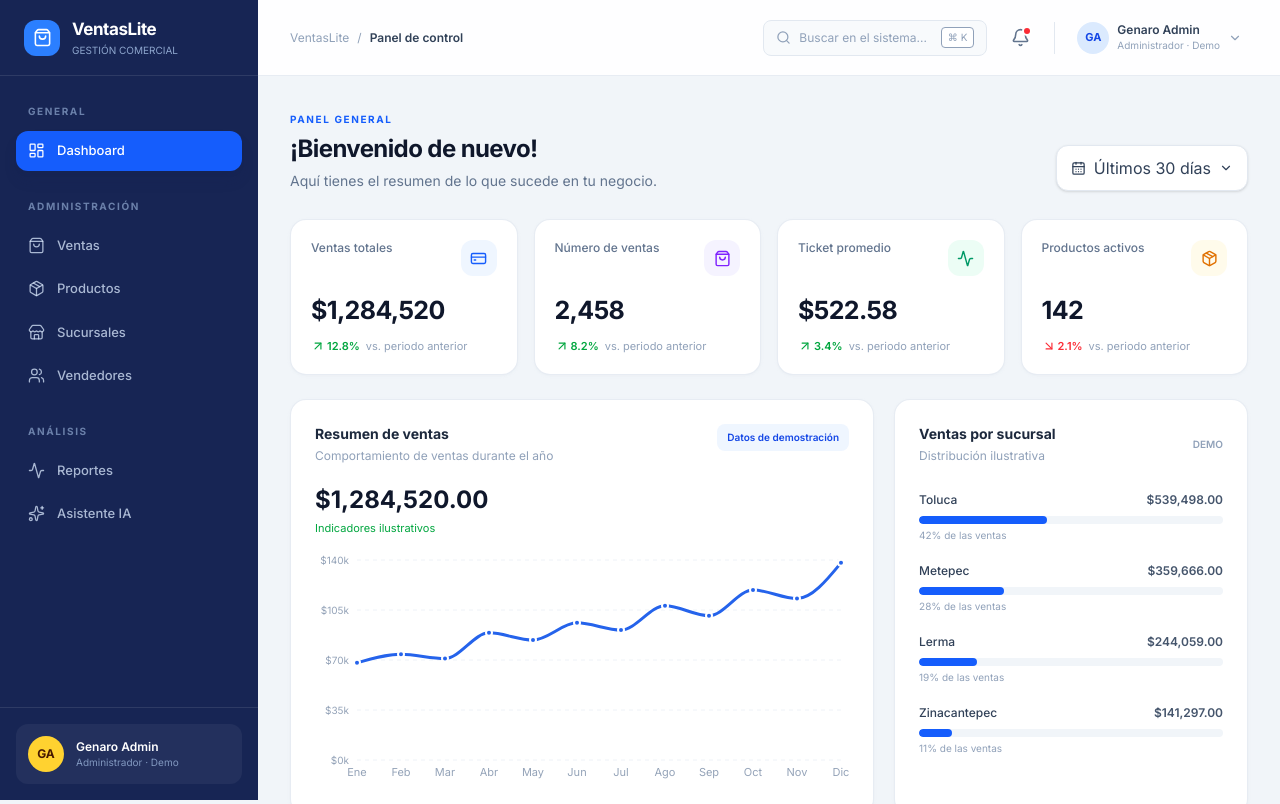
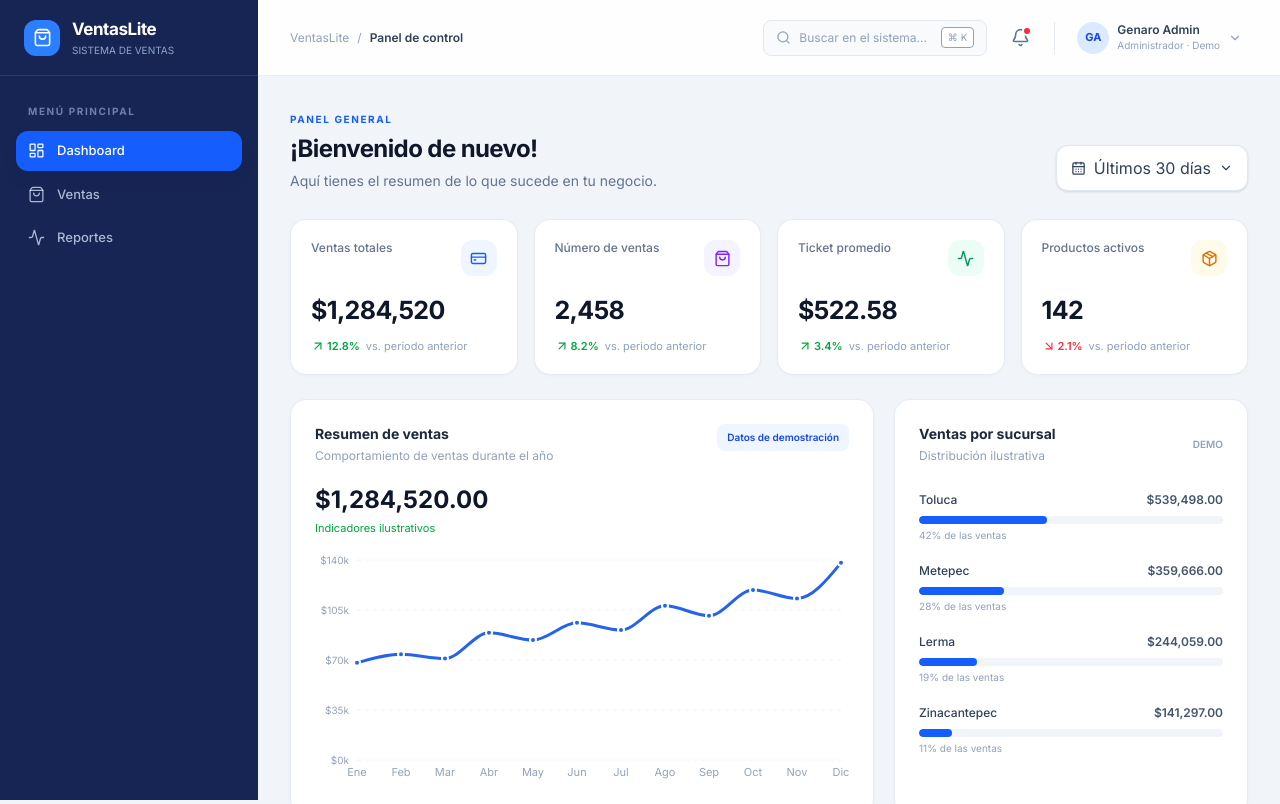
Before and after one commit to GenaroDominguez96/ventaslite-web, a React (Vite) app: page /dashboard in a window 1280 px wide. Shown: the top 804 px of the page. Built offline with nearby package versions, Linux system fonts and the light colour scheme.

Commit message:
refactor: limit sidebar to required test modules

```diff
--- a/src/components/layout/AppSidebar.jsx
+++ b/src/components/layout/AppSidebar.jsx
@@ -1,36 +1,10 @@
 import { NavLink } from 'react-router-dom'
-import {
-  Activity,
-  LayoutDashboard,
-  Package,
-  ShoppingBag,
-  Sparkles,
-  Store,
-  Users,
-  X,
-} from 'lucide-react'
+import { Activity, LayoutDashboard, ShoppingBag, X } from 'lucide-react'
 
-const navigationGroups = [
-  {
-    label: 'General',
-    items: [{ to: '/dashboard', label: 'Dashboard', icon: LayoutDashboard }],
-  },
-  {
-    label: 'Administración',
-    items: [
+const navigationItems = [
+  { to: '/dashboard', label: 'Dashboard', icon: LayoutDashboard },
   { to: '/ventas', label: 'Ventas', icon: ShoppingBag },
-      { to: '/productos', label: 'Productos', icon: Package },
-      { to: '/sucursales', label: 'Sucursales', icon: Store },
-      { to: '/vendedores', label: 'Vendedores', icon: Users },
-    ],
-  },
-  {
-    label: 'Análisis',
-    items: [
   { to: '/reportes', label: 'Reportes', icon: Activity },
-      { to: '/asistente', label: 'Asistente IA', icon: Sparkles },
-    ],
-  },
 ]
 
 function AppSidebar({ open, onClose }) {
@@ -57,7 +31,7 @@ function AppSidebar({ open, onClose }) {
             </div>
             <div>
               <div className="text-[17px] font-bold tracking-tight">VentasLite</div>
-              <div className="text-[10px] text-blue-200/70">GESTIÓN COMERCIAL</div>
+              <div className="text-[10px] text-blue-200/70">SISTEMA DE VENTAS</div>
             </div>
           </div>
 
@@ -71,15 +45,13 @@ function AppSidebar({ open, onClose }) {
           </button>
         </div>
 
-        <nav aria-label="Navegación principal" className="flex-1 space-y-7 overflow-y-auto px-4 py-7">
-          {navigationGroups.map((group) => (
-            <div key={group.label}>
+        <nav aria-label="Navegación principal" className="flex-1 px-4 py-7">
           <p className="mb-3 px-3 text-[10px] font-bold uppercase tracking-[.16em] text-blue-200/50">
-                {group.label}
+            Menú principal
           </p>
 
           <div className="space-y-1">
-                {group.items.map((item) => {
+            {navigationItems.map((item) => {
               const Icon = item.icon
 
               return (
@@ -101,21 +73,7 @@ function AppSidebar({ open, onClose }) {
               )
             })}
           </div>
-            </div>
-          ))}
         </nav>
-
-        <div className="border-t border-white/10 p-4">
-          <div className="flex items-center gap-3 rounded-xl bg-white/5 p-3">
-            <div className="flex h-9 w-9 items-center justify-center rounded-full bg-amber-300 text-xs font-bold text-amber-950">
-              GA
-            </div>
-            <div className="min-w-0 flex-1">
-              <p className="truncate text-xs font-semibold">Genaro Admin</p>
-              <p className="text-[10px] text-blue-200/60">Administrador · Demo</p>
-            </div>
-          </div>
-        </div>
       </aside>
     </>
   )
```
Lines whose indentation alone changed are shown as unchanged.
